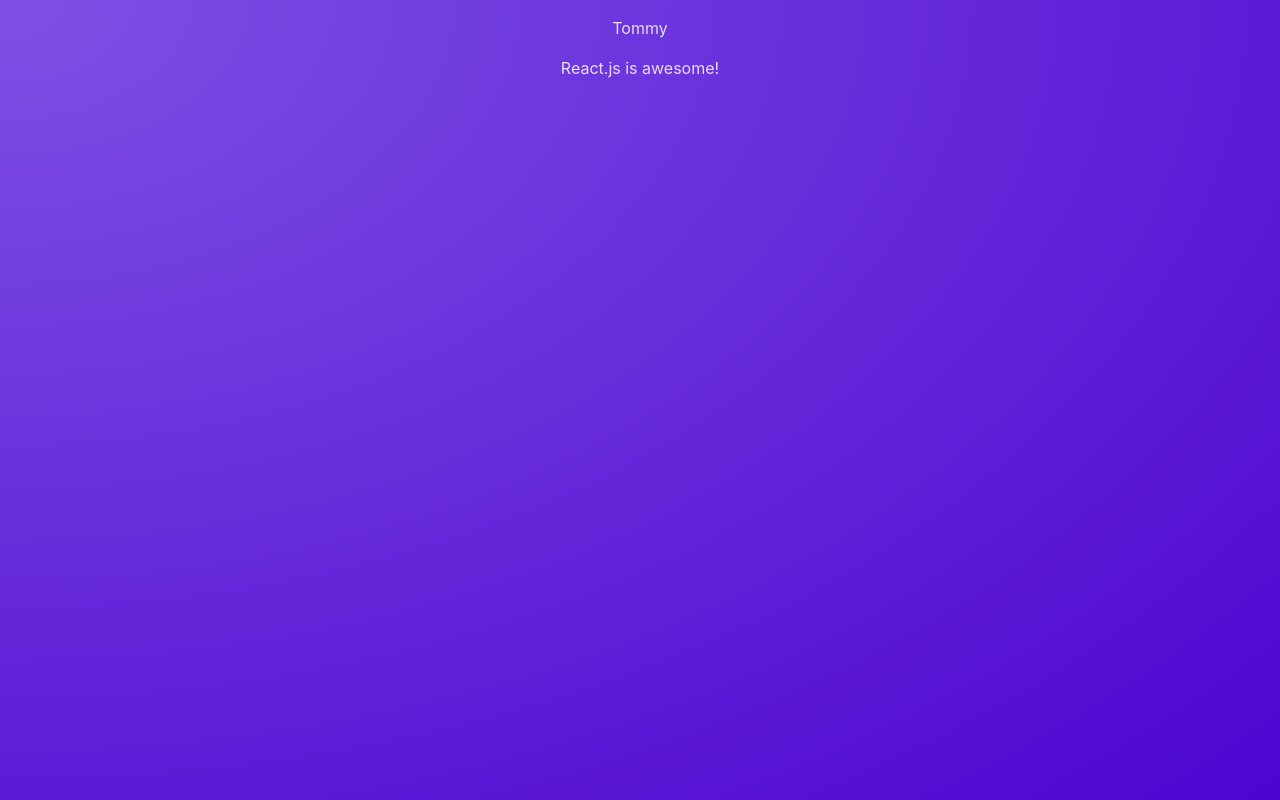
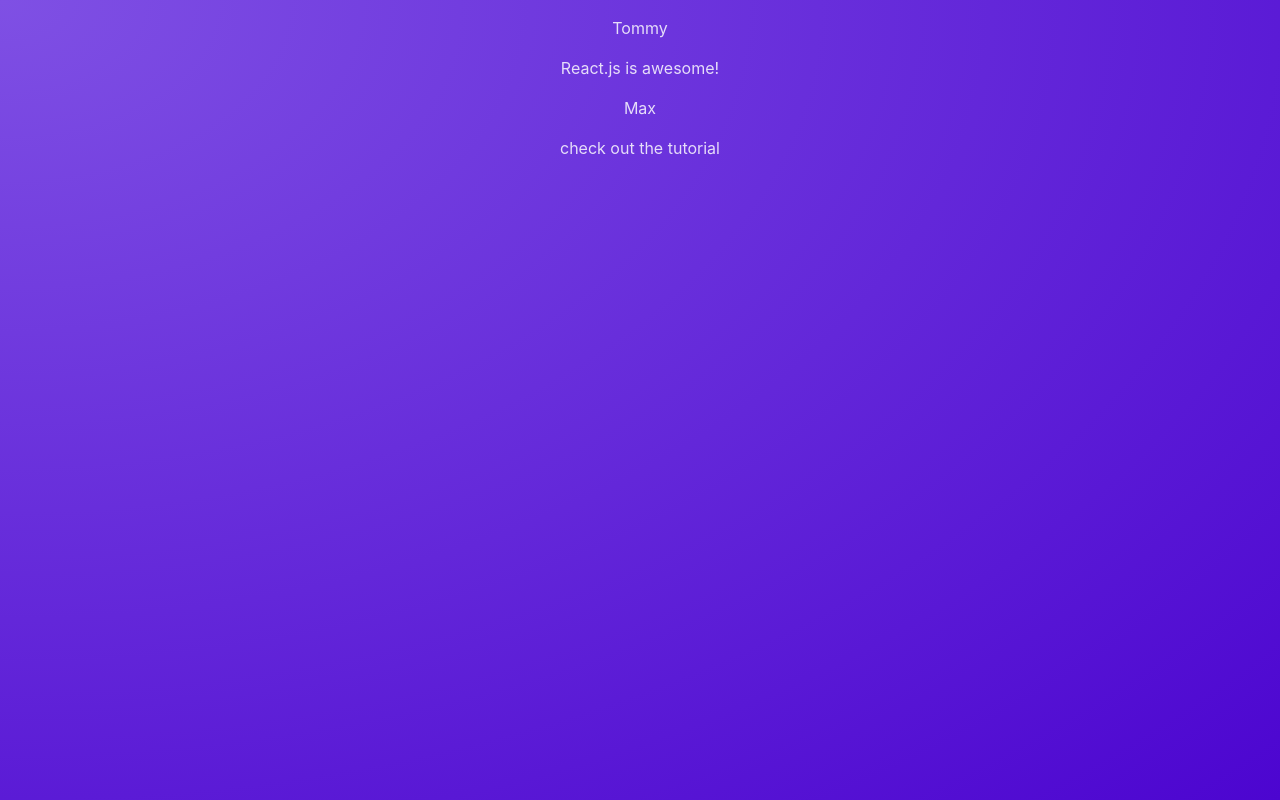
Before and after one commit to PJLindsay/react-crash-course, a React (Vite) app: page / in a window 1280 px wide. Built offline with nearby package versions, Linux system fonts and the light colour scheme.

Commit message:
Refactor to use props

```diff
--- a/src/App.jsx
+++ b/src/App.jsx
@@ -1,7 +1,14 @@
 import Post from "./components/Post";
 
 function App() {
-  return <Post />;
+  return (
+    <main>
+      <Post author="Tommy" body="React.js is awesome!" />
+      <Post author="Max" body="check out the tutorial" />
+      <Post />
+      <Post />
+    </main>
+  );
 }
 
 export default App;
--- a/src/components/Post.jsx
+++ b/src/components/Post.jsx
@@ -1,13 +1,8 @@
-const names = ["Tommy", "James"];
-
-function Post() {
-  // 50-50 chance of choosing a name from our array
-  const chosenName = Math.random() > 0.5 ? names[0] : names[1];
-
+function Post(props) {
   return (
     <div>
-      <p>{chosenName}</p>
-      <p>React.js is awesome!</p>
+      <p>{props.author}</p>
+      <p>{props.body}</p>
     </div>
   );
 }
```
